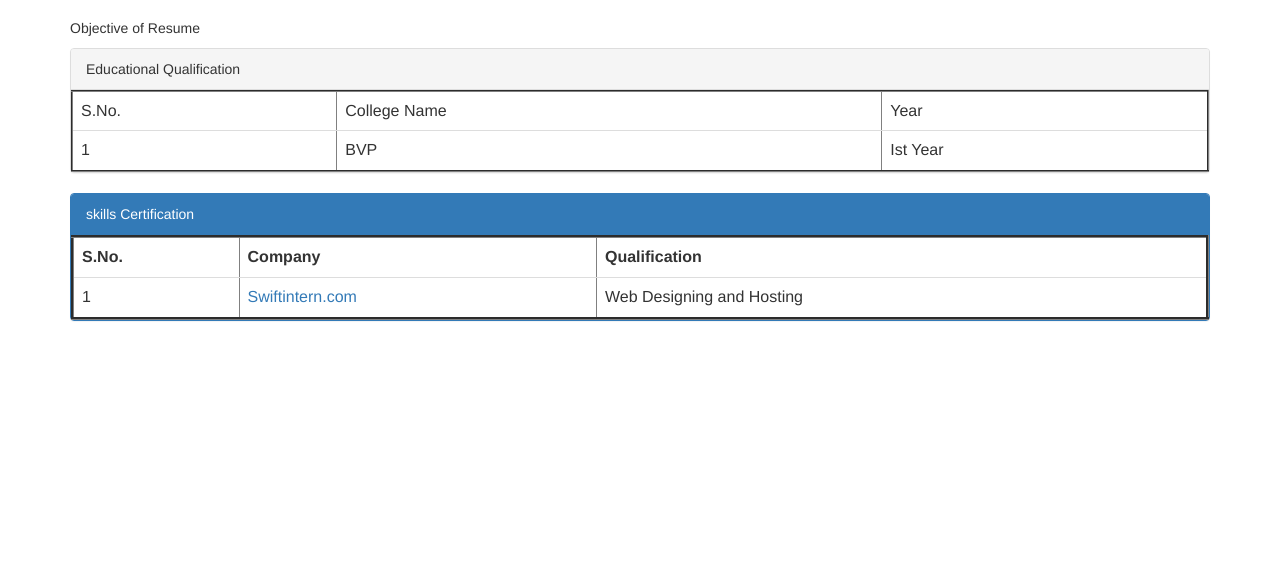
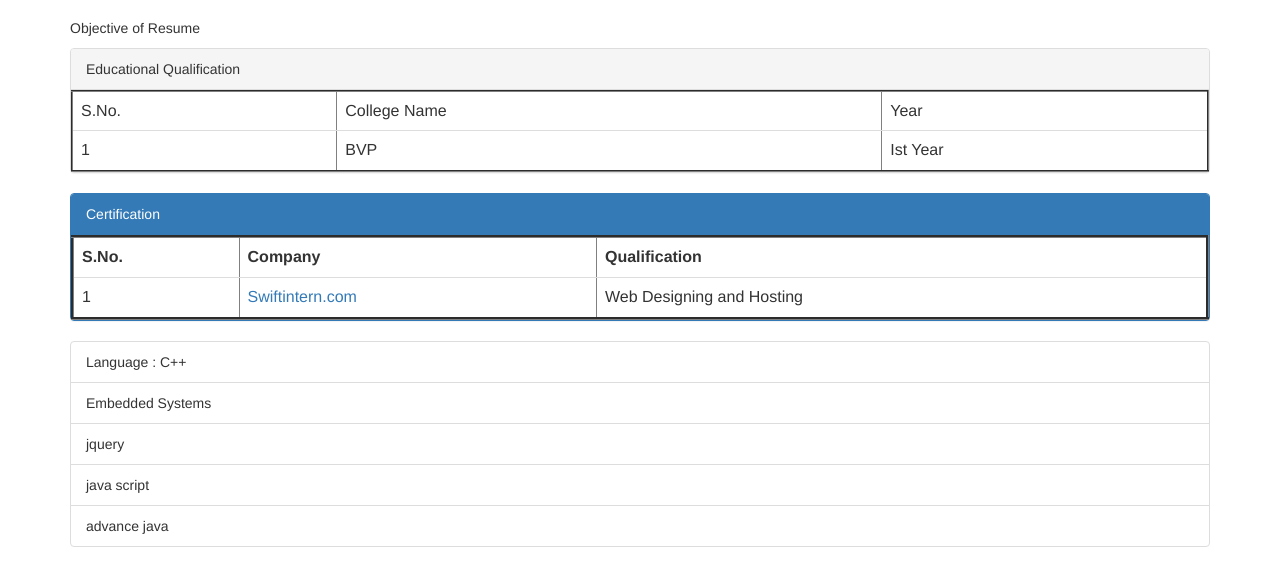
Before and after one commit to Siddhant1304/Siddhant1304.github.io, a plain HTML site: page index.html in a window 1280 px wide. Shown: the part 102-688 px from the top of the page. Drawn offline with nearby package versions, Linux system fonts and the light colour scheme.

Commit message:
Update index.html

```diff
--- a/index.html
+++ b/index.html
@@ -29,7 +29,7 @@
 </div>
 
 <div class="panel panel-primary">
-  <div class="panel-heading">skills Certification</div>
+  <div class="panel-heading">Certification</div>
 
   <table class="table" border="3">
   	<tr>
@@ -43,7 +43,17 @@
 	<td>Web Designing and Hosting</td>
 
 </tr>
+
 </table>
 </div>
+
+<!-- skills -->
+<ul class="list-group">
+  <li class="list-group-item">Language : C++</li>
+  <li class="list-group-item">Embedded Systems</li>
+  <li class="list-group-item">jquery</li>
+  <li class="list-group-item">java script</li>
+  <li class="list-group-item">advance java</li>
+</ul>
 </body>
 </html>
```
